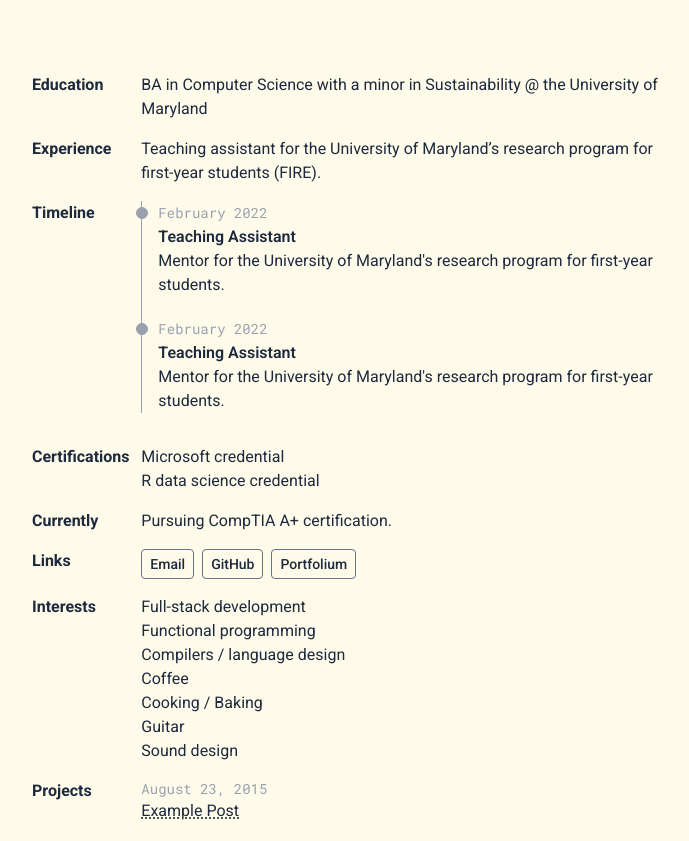
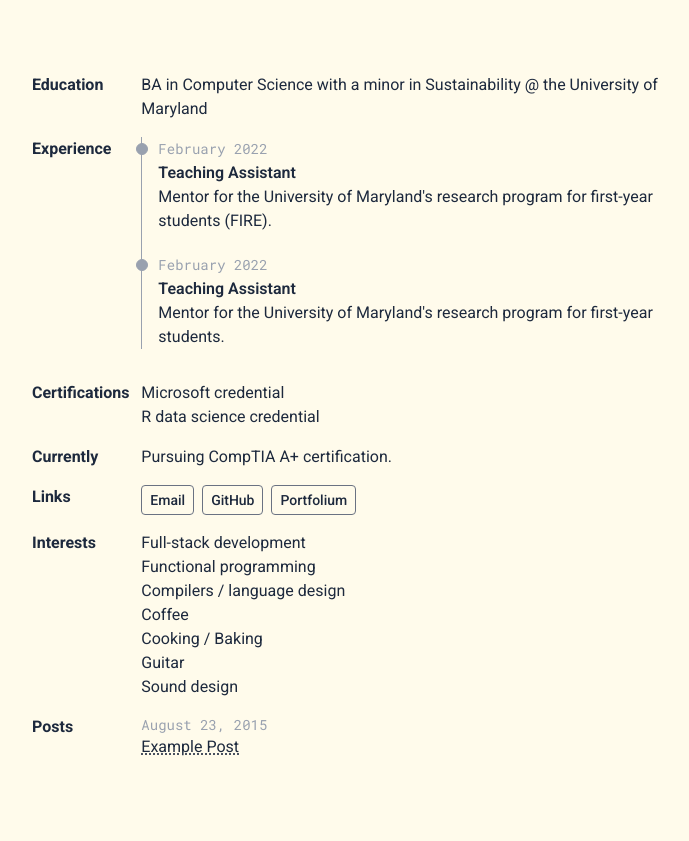
Before and after one commit to dhan4043/haskell-profile, a website: page docs/index.html in a window 1280 px wide. Shown: the part 111-952 px from the top of the page, without its empty margins (288-977 px from the left). Drawn offline with Linux system fonts and the light colour scheme.

Commit message:
Finishing up styles, ready to add real content

```diff
--- a/docs/index.html
+++ b/docs/index.html
@@ -19,12 +19,6 @@
 <p>BA in Computer Science with a minor in Sustainability @ the University of Maryland</p>
 </div>
 <h2 id="experience">Experience</h2>
-<div class="experience">
-<ul>
-<li>Teaching assistant for the University of Maryland’s research program for first-year students (FIRE).</li>
-</ul>
-</div>
-<h2 id="timeline">Timeline</h2>
 <div class="timeline">
 <p><span class="math inline"><ol class="relative border-s border-gray-400">
     <li class="mb-5 ms-4">
@@ -32,7 +26,7 @@
         <time class="mb-1 text-sm font-mono leading-none text-gray-400">February 2022</time>
         <h3 class="text-base font-semibold text-slate-800">Teaching Assistant</h3>
         <p class="mb-4 text-base font-normal text-slate-800">
-        Mentor for the University of Maryland's research program for first-year students.
+        Mentor for the University of Maryland's research program for first-year students (FIRE).
         </p>
     </li>
     <li class="mb-0 ms-4">
@@ -78,7 +72,7 @@
 <li>Sound design</li>
 </ul>
 </div>
-<h2 id="projects">Projects</h2>
+<h2 id="posts">Posts</h2>
 <div class="posts">
 <p><span class="math inline"><ul class="entry-list">
 
```
Also changed, not shown: index.md (+1 -5 lines), templates/timeline.html (+1 -1 lines).
